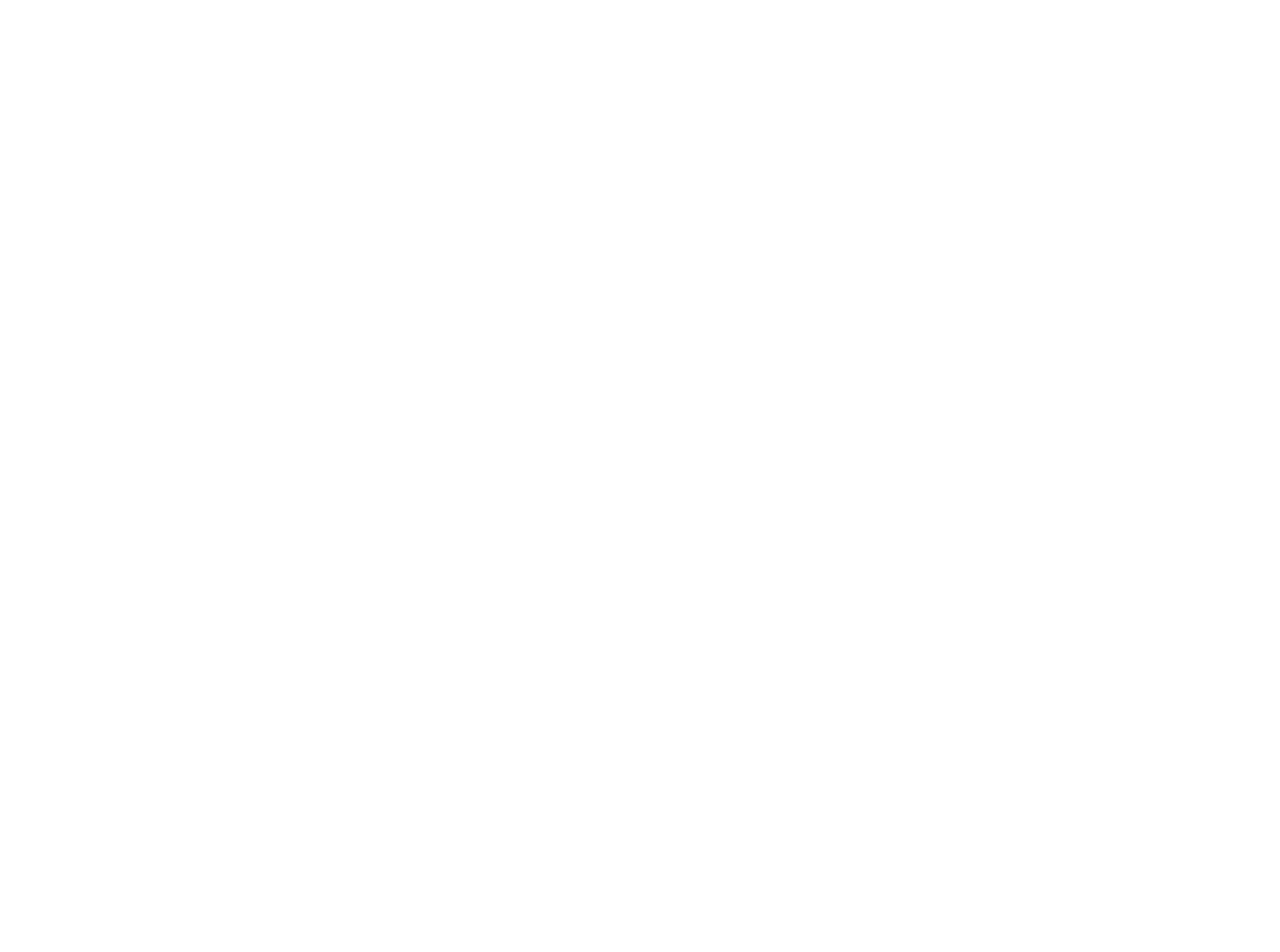
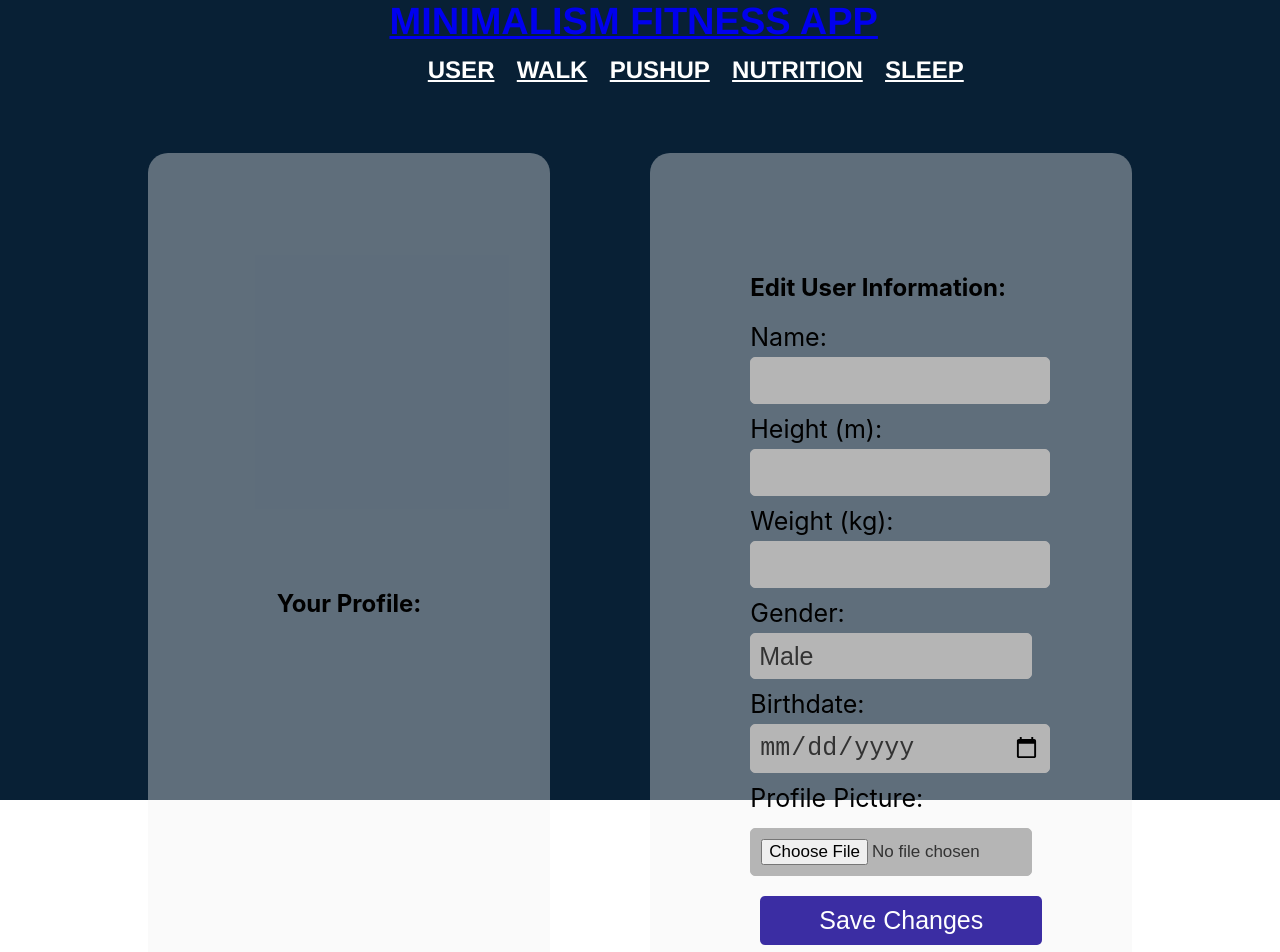
Before and after one commit to kadrikodes/MinimalismFitnessApplication, a React (Create React App) app in the folder src/main/java/com/health/minimalismfitnessapp/frontend/fitness-app/: page /user in a window 1280 px wide. Shown: the top 952 px of the page. Before the commit the page ends 800 px from the top, so only its background shows below. Built offline with nearby package versions, Linux system fonts and the light colour scheme; no server answers.

Commit message:
user is able to edit details and reflects into backend successfully

```diff
--- a/src/main/java/com/health/minimalismfitnessapp/frontend/fitness-app/package.json
+++ b/src/main/java/com/health/minimalismfitnessapp/frontend/fitness-app/package.json
@@ -7,6 +7,7 @@
     "@testing-library/react": "^13.4.0",
     "@testing-library/user-event": "^13.5.0",
     "react": "^18.2.0",
+    "react-datepicker": "^6.1.0",
     "react-dom": "^18.2.0",
     "react-router-dom": "^6.22.0",
     "react-scripts": "5.0.1",
--- a/src/main/java/com/health/minimalismfitnessapp/frontend/fitness-app/src/components/HomePage/Header/Header.js
+++ b/src/main/java/com/health/minimalismfitnessapp/frontend/fitness-app/src/components/HomePage/Header/Header.js
@@ -1,10 +1,12 @@
+import React from 'react';
 import "./Header.css";
+import { Link } from 'react-router-dom';
 
 const Header = () => {
     return (
-
-        <div className="minimalism-fitness">MINIMALISM FITNESS APP</div>
-
+        <div className="minimalism-fitness">
+            <Link to="/">MINIMALISM FITNESS APP</Link>
+        </div>
     );
 }
 
--- a/src/main/java/com/health/minimalismfitnessapp/frontend/fitness-app/src/components/UserPage/UserPage.css
+++ b/src/main/java/com/health/minimalismfitnessapp/frontend/fitness-app/src/components/UserPage/UserPage.css
@@ -0,0 +1,107 @@
+.desktop {
+    display: flex;
+    flex-direction: column;
+    align-items: center;
+}
+
+.user-page-container {
+    display: flex;
+    justify-content: center;
+    margin-top: 20px;
+}
+
+.left-box,
+.right-box {
+    width: 100%;
+    padding: 100px;
+    border-radius: 20px;
+    background-color: #f0f0f05f;
+    margin: 50px;
+    position: relative;
+}
+
+.left-box {
+    border: none;
+    display: flex;
+    flex-direction: column;
+    justify-content: center;
+    align-items: center;
+
+}
+.left-box p {
+    font-size: 25px;
+    margin: 10px 10;
+    color: #000000;
+}
+
+.right-box {
+    border: none;
+}
+
+.edit-container {
+    margin-bottom: 10px;
+}
+
+.edit-container label {
+    display: block;
+    margin-bottom: 5px;
+    font-size: 25px;
+}
+
+input[type="text"],
+input[type="number"],
+select,
+input[type="date"] {
+    flex: 1;
+    font-size: 25px;
+    color: #333;
+    background-color: #b5b5b5;
+    border: 1px solid #b5b5b5;
+    border-radius: 5px;
+    padding: 8px;
+    width: 100%;
+}
+
+select {
+    appearance: none;
+}
+
+
+input[type="file"] {
+    padding: 10px;
+    margin-top: 10px;
+    background-color: #b5b5b5;
+    border-radius: 5px;
+    border: 1px solid #b5b5b5;
+    color: #333;
+    font-size: 17px;
+    width: 260px;
+}
+
+.left-box img {
+    max-width: 200px;
+    max-height: 200px;
+    object-fit: contain;
+}
+
+.saveUserChanges {
+    margin: 10px;
+    padding: 10px 15px 10px;
+    font-size: 25px;
+    background-color: #3b2da3;
+    color: #fff;
+    border: none;
+    border-radius: 5px;
+    cursor: pointer;
+    transition: background-color 0.3s;
+}
+
+.left-content {
+    position: sticky;
+    top: 0;
+}
+
+.saveUserChanges:hover {
+    background-color: #68809a;
+
+}
--- a/src/main/java/com/health/minimalismfitnessapp/frontend/fitness-app/src/components/UserPage/UserPage.js
+++ b/src/main/java/com/health/minimalismfitnessapp/frontend/fitness-app/src/components/UserPage/UserPage.js
@@ -1,6 +1,129 @@
+import Header from "../HomePage/Header/Header";
+import NavBar from "../HomePage/NavBar/NavBar";
+import React, { useState, useEffect } from 'react';
+import "./UserPage.css";
 
 
 const UserPage = () => {
+    const [userData, setUserData] = useState(null);
+    const [formData, setFormData] = useState({
+        name: '',
+        height: '',
+        weight: '',
+        gender: '',
+        birthdate: '',
+        profilePicture: null
+    });
+
+
+    useEffect(() => {
+        fetch('http://localhost:8080/users/userId/1')
+            .then(response => response.json())
+            .then(data => {
+                setUserData(data);
+                setFormData({
+                    name: data.name,
+                    height: data.height,
+                    weight: data.weight,
+                    gender: data.gender,
+                    birthdate: data.birthdate
+                });
+            })
+            .catch(error => console.error('Error fetching data:', error));
+    }, []);
+
+
+
+    const handleInputChange = (e) => {
+        const { name, value } = e.target;
+        setFormData(prevState => ({
+            ...prevState,
+            [name]: value
+        }));
+    };
+
+
+    const handleSaveChanges = () => {
+        // Send request to update user data in the backend
+        fetch('http://localhost:8080/users/updateUser/1', {
+            method: 'PUT',
+            headers: {
+                'Content-Type': 'application/json'
+            },
+            body: JSON.stringify(formData)
+        })
+        .then(response => response.json())
+        .then(updatedUserData => {
+            setUserData(updatedUserData); // Update local state with new user data
+        })
+        .catch(error => console.error('Error updating data:', error));
+    };
+
+    const handleFileChange = e => {
+        const file = e.target.files[0];
+        setFormData(prevState => ({
+            ...prevState,
+            profilePicture: file
+        }));
+    };
+
+
+    return (
+        <div className="desktop">
+            <Header />
+            <NavBar />
+            <div className="user-page-container">
+                <div className="left-box">
+                <h2>Your Profile: </h2>
+                    {userData && (
+                        <div>
+                            {formData.profilePicture && (
+                                <img src={URL.createObjectURL(formData.profilePicture)} alt="Profile" />
+                            )}
+                            <p>Name: {userData.name}</p>
+                            <p>Height (m): {userData.height}</p>
+                            <p>Weight (kg): {userData.weight}</p>
+                            <p>Gender: {userData.gender}</p>
+                            <p>Birthdate: {userData.birthdate}</p>
+                        </div>
+                    )}
+                </div>
+                <div className="right-box">
+                    <h2>Edit User Information: </h2>
+                    <div className="edit-container">
+                        <label>Name: </label>
+                        <input type="text" name="name" value={formData.name} onChange={handleInputChange} />
+                    </div>
+                    <div className="edit-container">
+                        <label>Height (m): </label>
+                        <input type="number" name="height" value={formData.height} onChange={handleInputChange} />
+                    </div>
+                    <div className="edit-container">
+                        <label>Weight (kg): </label>
+                        <input type="number" name="weight" value={formData.weight} onChange={handleInputChange} />
+                    </div>
+                    <div className="edit-container">
+                        <label>Gender: </label>
+                        <select name="gender" value={formData.gender} onChange={handleInputChange}>
+                            <option value="Male">Male</option>
+                            <option value="Female">Female</option>
+                        </select>
+                    </div>
+                    <div className="edit-container">
+                        <label>Birthdate: </label>
+                        <input type="date" name="birthdate" value={formData.birthdate} onChange={handleInputChange} />
+                    </div>
+                    <div className="edit-container">
+                        <label>Profile Picture:</label>
+                        <input type="file" accept="image/*" name="profilePicture" onChange={handleFileChange} />
+                    </div>
+
+                    <button className="saveUserChanges" onClick={handleSaveChanges}>Save Changes</button>
+                </div>
+            </div>
+
+            </div>
+            );
 
 }
 
```
Also changed, not shown: 1 other file (tests, documents, lock files or other folders).
